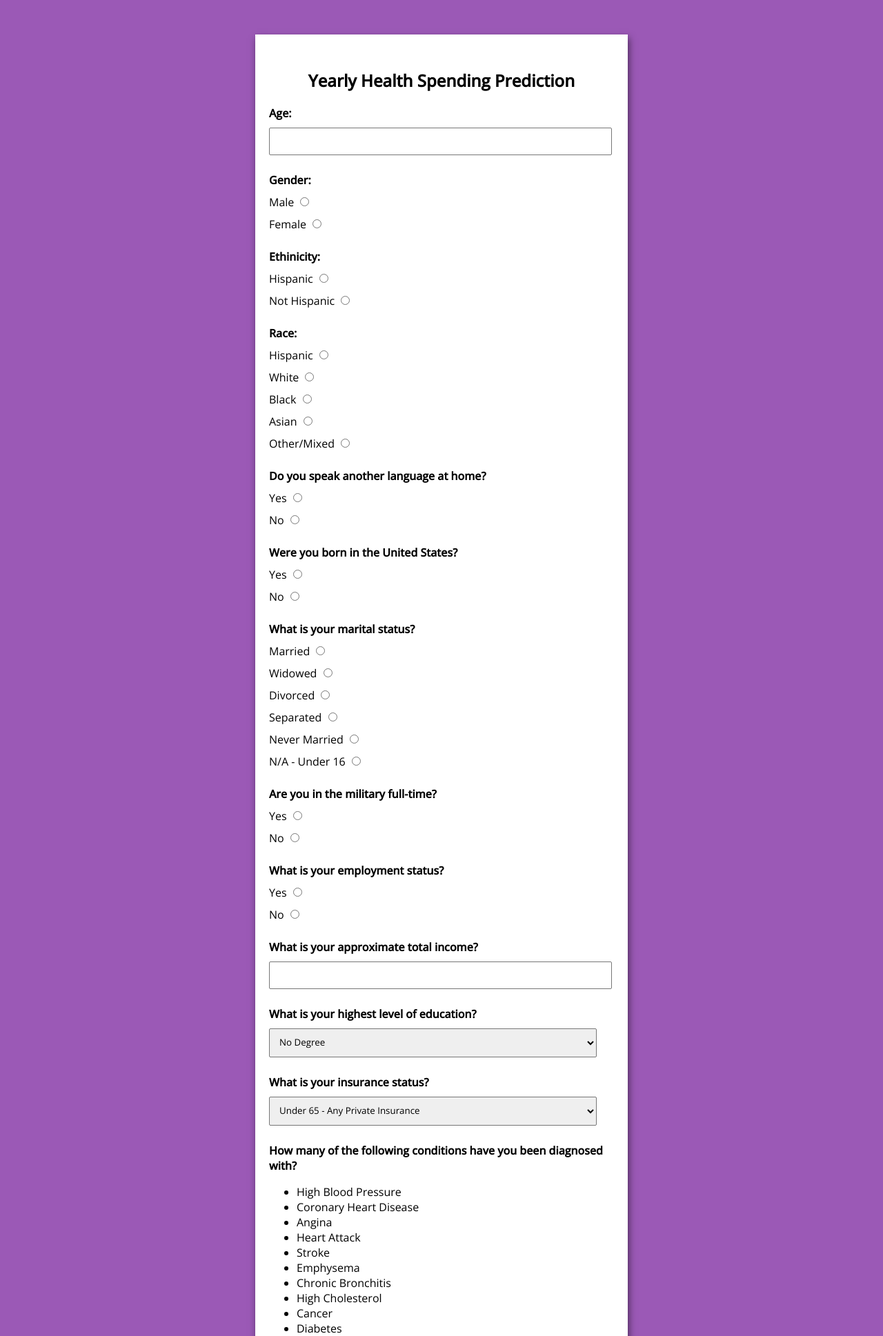
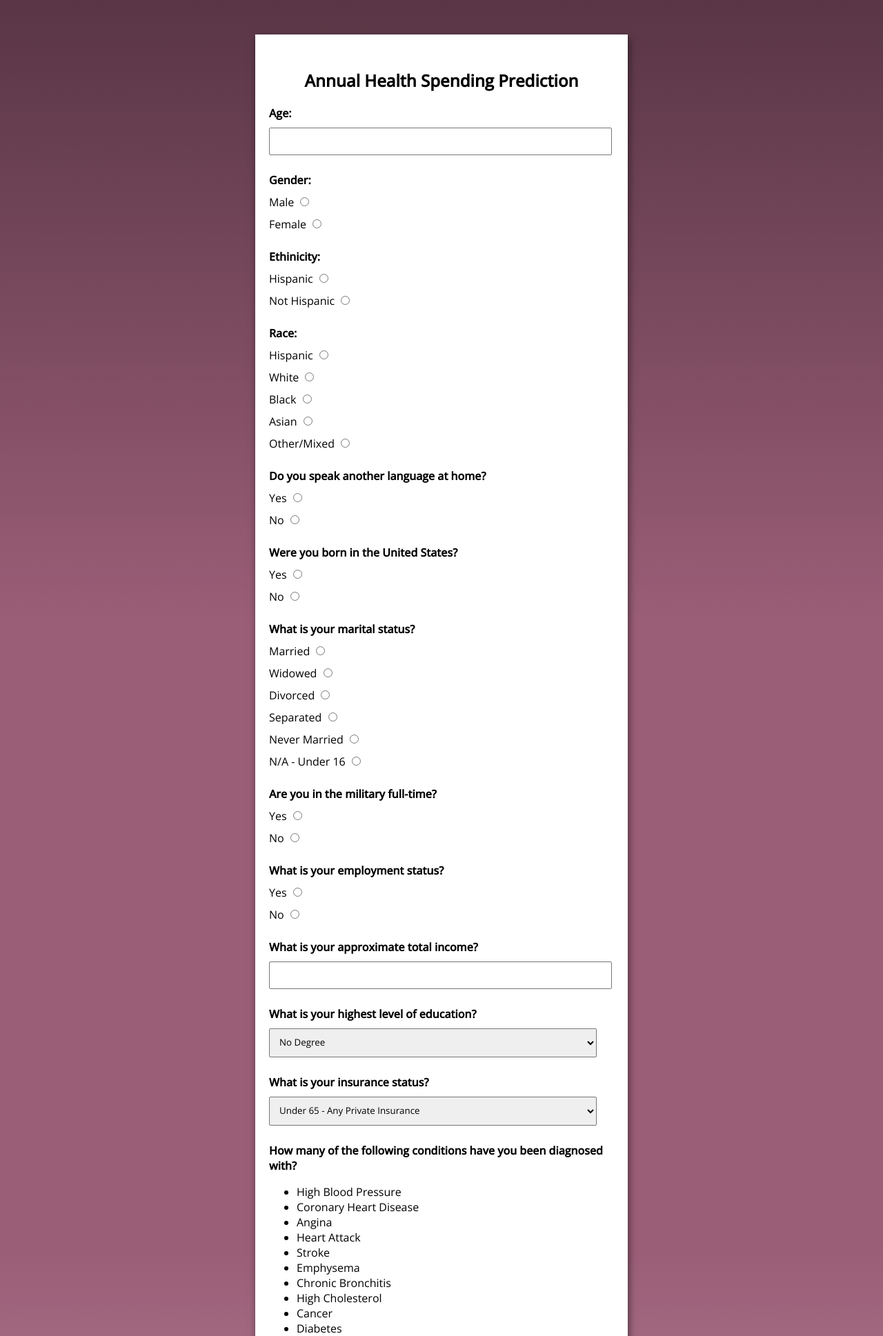
Before and after one commit to malmuntazarharris/medical-expenditure-prediction, a Flask app: page / in a window 1280 px wide. Shown: the top 1937 px of the page at 69% size. Run offline with Flask 2, Linux system fonts and the light colour scheme.

Commit message:
Move pickle objects, update heading

```diff
--- a/app/static/css/style.css
+++ b/app/static/css/style.css
@@ -1,7 +1,8 @@
 @import url('https://fonts.googleapis.com/css?family=Open+Sans:400,500&display=swap');
 
 body {
-	background-color: #9b59b6;
+	background: linear-gradient(#593645, #9B5E77, #9B5E77, #C7A3B2);
+  	background-repeat:no-repeat;
 	font-family: 'Open Sans', sans-serif;
 	text-align: center;
 }
--- a/app/templates/index.html
+++ b/app/templates/index.html
@@ -9,7 +9,7 @@
     <!-- Create form for ML Model -->
     <form id="form" action="{{ url_for('predict')}}" method="post">
       <div class="header">
-        <h2>Yearly Health Spending Prediction</h2>
+        <h2>Annual Health Spending Prediction</h2>
       </div>
 
       <div class="form-control">
```
Also changed, not shown: 8 other files.
